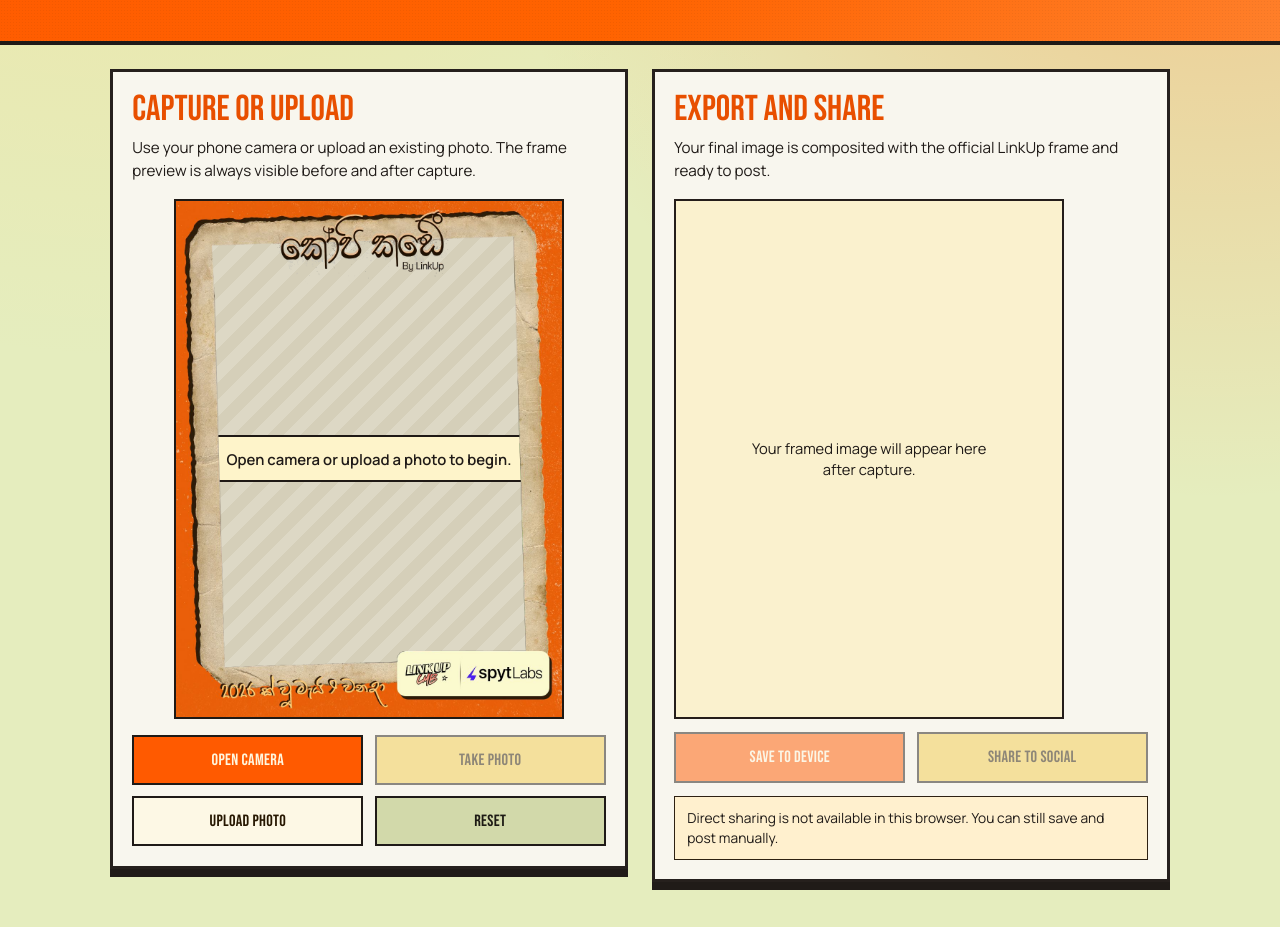
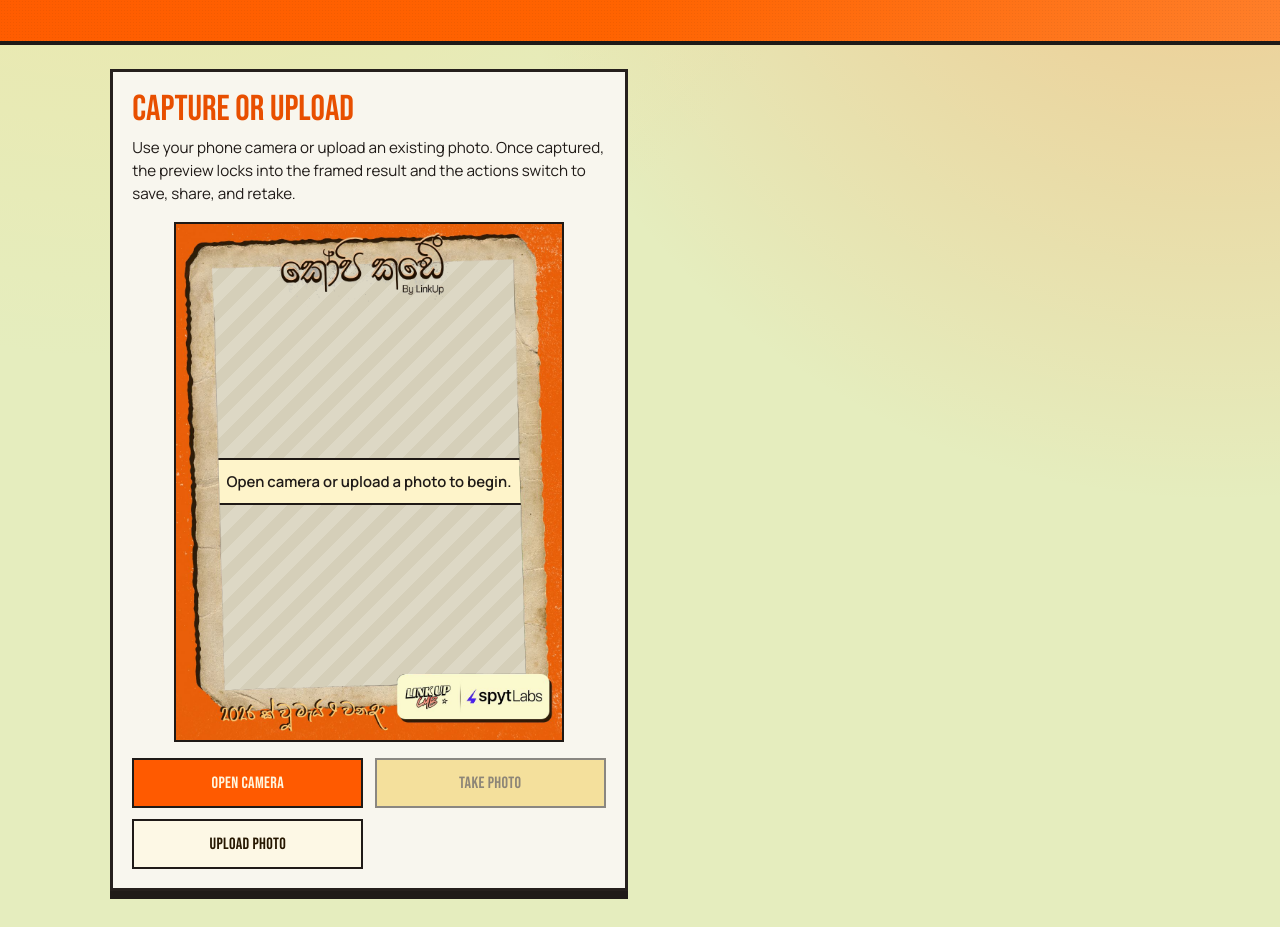
Before and after one commit to Tharusha-dev/linkup-frame-demo, a Next.js app: page / in a window 1280 px wide. Shown: the part 240-1167 px from the top of the page. Built offline with nearby package versions, Linux system fonts and the light colour scheme.

Commit message:
changed layout

```diff
--- a/src/app/page.tsx
+++ b/src/app/page.tsx
@@ -224,8 +224,8 @@ export default function Home() {
           <div className="capture-panel__head">
             <h2 id="capture-title">Capture or Upload</h2>
             <p>
-              Use your phone camera or upload an existing photo. The frame preview is
-              always visible before and after capture.
+              Use your phone camera or upload an existing photo. Once captured, the preview
+              locks into the framed result and the actions switch to save, share, and retake.
             </p>
           </div>
 
@@ -244,7 +244,7 @@ export default function Home() {
               {mode === "result" && sourceImage && (
                 <img
                   src={sourceImage}
-                  alt="Selected capture"
+                  alt="Framed capture preview"
                   className="preview-media is-visible"
                 />
               )}
@@ -259,6 +259,32 @@ export default function Home() {
             </div>
 
             <div className="capture-actions">
+              {mode === "result" ? (
+                <>
+                  <button
+                    type="button"
+                    onClick={downloadFramedPhoto}
+                    className="btn btn--primary"
+                    disabled={!framedImage || isCompositing}
+                  >
+                    Save to Device
+                  </button>
+
+                  <button
+                    type="button"
+                    onClick={shareFramedPhoto}
+                    className="btn btn--accent"
+                    disabled={!framedImage || isCompositing || !canShare || isSharing}
+                  >
+                    {isSharing ? "Opening Share..." : "Share to Social"}
+                  </button>
+
+                  <button type="button" onClick={resetFlow} className="btn btn--ghost">
+                    Retake Photo
+                  </button>
+                </>
+              ) : (
+                <>
                   <button type="button" onClick={openCamera} className="btn btn--primary">
                     Open Camera
                   </button>
@@ -282,55 +308,12 @@ export default function Home() {
                     onChange={onUploadPhoto}
                     className="visually-hidden"
                   />
-
-              <button type="button" onClick={resetFlow} className="btn btn--subtle">
-                Reset
-              </button>
+                </>
+              )}
             </div>
 
             {cameraError && <p className="status-message">{cameraError}</p>}
-          </div>
-        </section>
-
-        <section className="result-panel" aria-labelledby="result-title">
-          <div className="capture-panel__head">
-            <h2 id="result-title">Export and Share</h2>
-            <p>
-              Your final image is composited with the official LinkUp frame and ready to
-              post.
-            </p>
-          </div>
-
-          <div className="result-card">
-            {framedImage ? (
-              <img src={framedImage} alt="Final framed result" className="result-image" />
-            ) : (
-              <div className="result-placeholder">
-                <p>Your framed image will appear here after capture.</p>
-              </div>
-            )}
-
-            <div className="result-actions">
-              <button
-                type="button"
-                onClick={downloadFramedPhoto}
-                className="btn btn--primary"
-                disabled={!framedImage || isCompositing}
-              >
-                Save to Device
-              </button>
-
-              <button
-                type="button"
-                onClick={shareFramedPhoto}
-                className="btn btn--accent"
-                disabled={!framedImage || isCompositing || !canShare || isSharing}
-              >
-                {isSharing ? "Opening Share..." : "Share to Social"}
-              </button>
-            </div>
-
-            {!canShare && (
+            {mode === "result" && !canShare && (
               <p className="status-message">
                 Direct sharing is not available in this browser. You can still save and post
                 manually.
```
Lines whose indentation alone changed are shown as unchanged.
